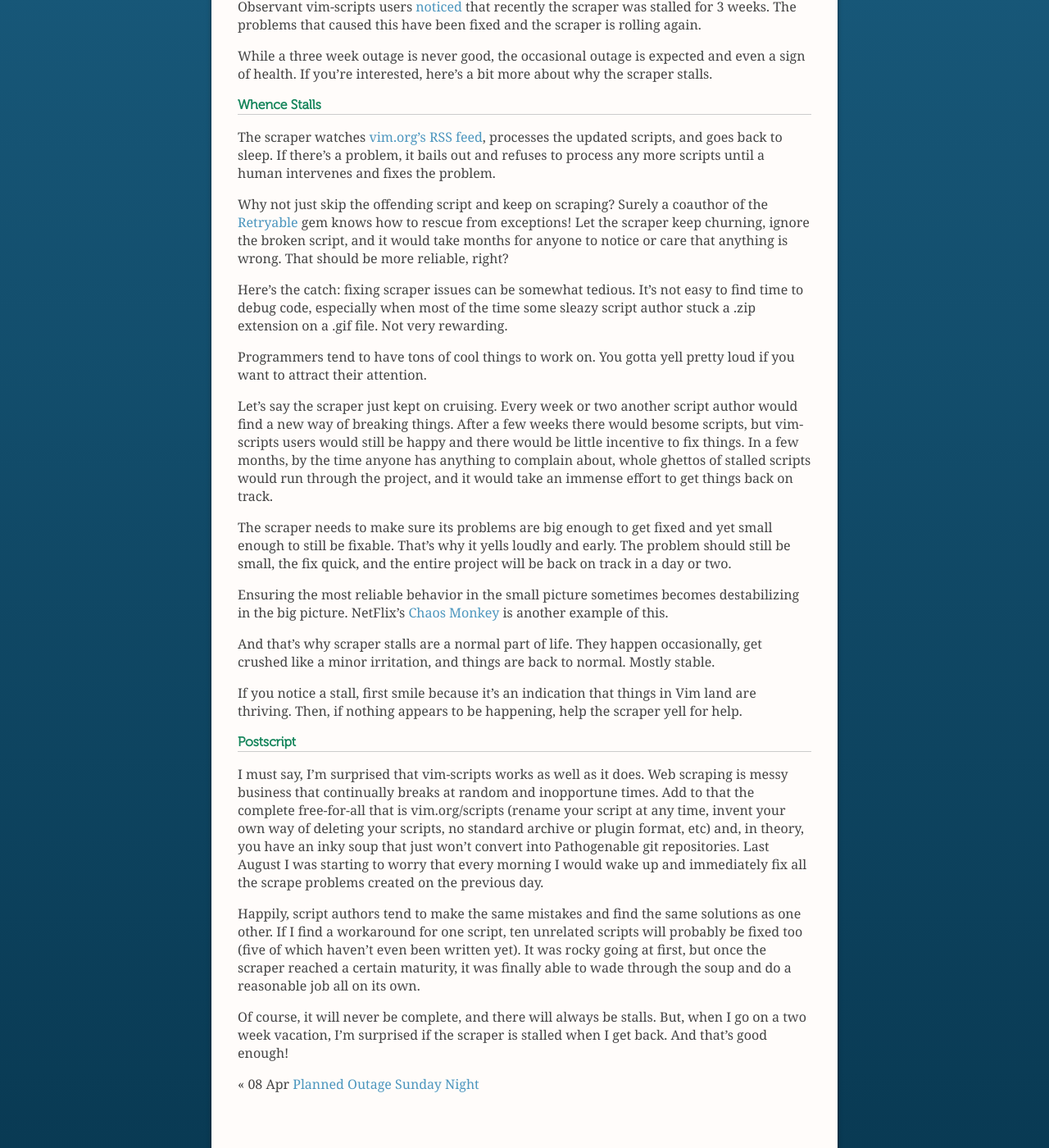
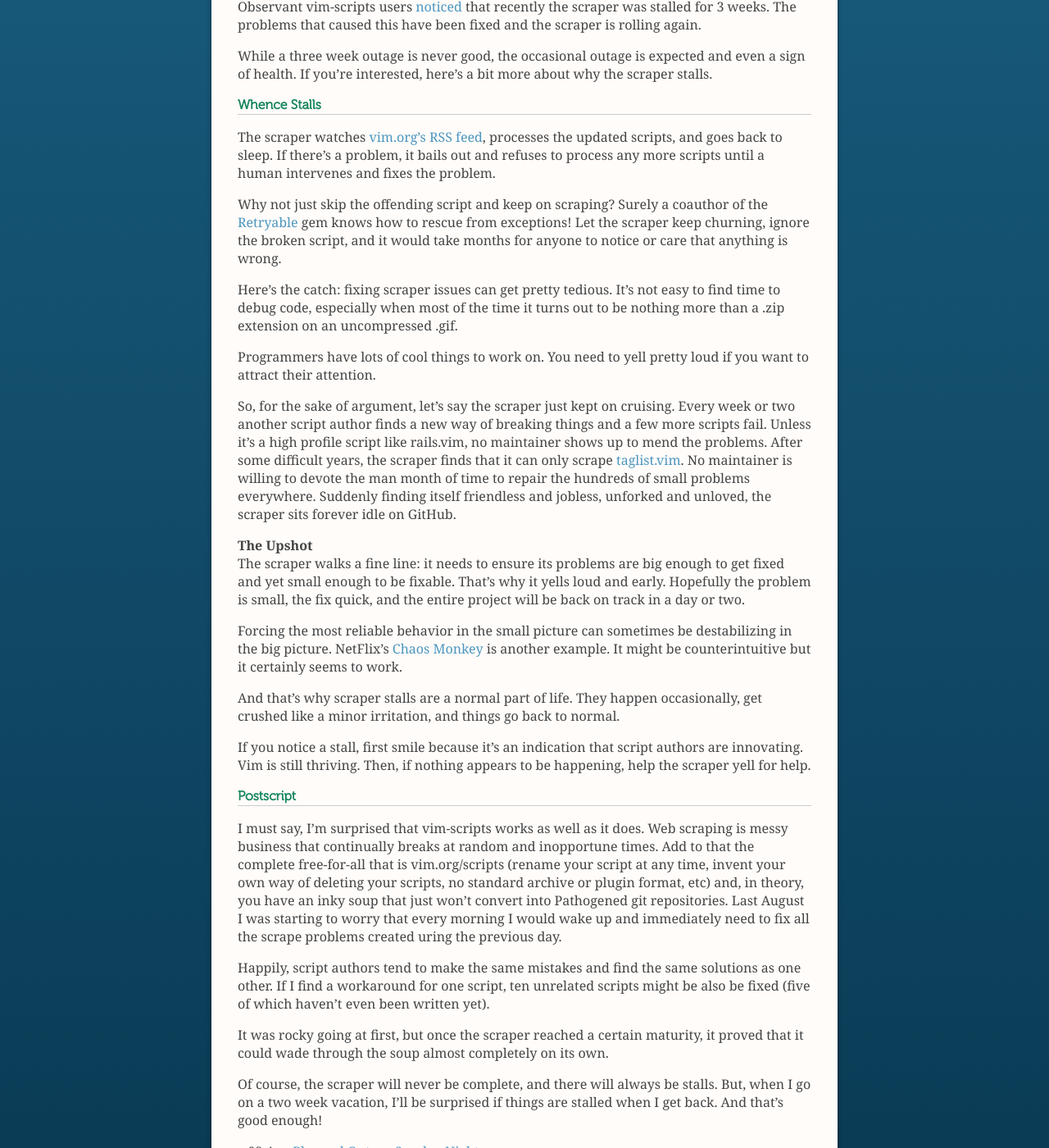
Before and after one commit to vim-scraper/vim-scraper.github.com, a Jekyll site: the page built from news/_posts/2011-06-03-scraper-stalls.md, in a window 1280 px wide and 1400 px high, scrolled down 204 px. Shown: the whole window at 82% size. Built offline with Jekyll 4.4.1, drawn with Linux system fonts in a browser that asks for light colours; Markdown is read by kramdown in place of the engine named in the settings.

Commit message:
arg, can't write for crap

```diff
--- a/news/_posts/2011-06-03-scraper-stalls.md
+++ b/news/_posts/2011-06-03-scraper-stalls.md
@@ -27,42 +27,46 @@
 gem knows how to rescue from exceptions!
 Let the scraper keep churning, ignore the broken script,
 and it would take months for anyone to notice or care that anything is wrong.
-That should be more reliable, right?
 
-Here's the catch: fixing scraper issues can be somewhat tedious.
+Here's the catch: fixing scraper issues can get pretty tedious.
 It's not easy to find time to debug code, especially when most of the
-time some sleazy script author stuck a .zip extension
-on a .gif file.  Not very rewarding.
+time it turns out to be nothing more than a .zip extension
+on an uncompressed .gif.
 
-Programmers tend to have tons of cool things to work on.
-You gotta yell pretty loud if you want to attract their attention.
+Programmers have lots of cool things to work on.
+You need to yell pretty loud if you want to attract their attention.
 
-Let's say the scraper just kept on cruising.
-Every week or two another script author would find a new way of breaking things.
-After a few weeks there would besome scripts, but vim-scripts users
-would still be happy and there would be little incentive to fix things.
-In a few months, by the time anyone has anything to complain about,
-whole ghettos of stalled scripts would run through the project, and it would
-take an immense effort to get things back on track.
+So, for the sake of argument, let's say the scraper just kept on cruising.
+Every week or two another script author finds a new way of breaking things
+and a few more scripts fail.  Unless it's a high profile script like rails.vim,
+no maintainer shows up to mend the problems.  After some difficult years, the scraper
+finds that it can
+only scrape [taglist.vim](http://www.vim.org/scripts/script.php?script_id=273).
+No maintainer is willing to devote the man month of time to repair the hundreds
+of small problems everywhere.
+Suddenly finding itself friendless and jobless, unforked and unloved,
+the scraper sits forever idle on GitHub.
 
-The scraper needs to make sure its problems are
-big enough to get fixed and yet small enough to still be fixable.
-That's why it yells loudly and early.
-The problem should still be small, the fix quick, and the entire project
+##### The Upshot
+
+The scraper walks a fine line: it needs to ensure its problems are
+big enough to get fixed and yet small enough to be fixable.
+That's why it yells loud and early.
+Hopefully the problem is small, the fix quick, and the entire project
 will be back on track in a day or two.
 
-Ensuring the most reliable behavior in the small picture
-sometimes becomes destabilizing in the big picture.
+Forcing the most reliable behavior in the small picture can
+sometimes be destabilizing in the big picture.
 NetFlix's [Chaos Monkey](http://techblog.netflix.com/2010/12/5-lessons-weve-learned-using-aws.html)
-is another example of this.
+is another example.  It might be counterintuitive but it certainly seems to work.
 
 And that's why scraper stalls are a normal part of life.
 They happen occasionally, get crushed like a minor irritation,
-and things are back to normal.  Mostly stable.
+and things go back to normal.
 
 If you notice a stall, first smile because it's an indication that
-things in Vim land are thriving.  Then, if nothing appears to be
-happening, help the scraper yell for help.
+script authors are innovating.  Vim is still thriving.
+Then, if nothing appears to be happening, help the scraper yell for help.
 
 
 ### Postscript
@@ -72,16 +76,17 @@
 Add to that the complete free-for-all that is vim.org/scripts
 (rename your script at any time, invent your own way of deleting your scripts,
 no standard archive or plugin format, etc) and, in theory, you have an inky soup that just won't
-convert into Pathogenable git repositories.  Last August I was starting to worry
-that every morning I would wake up and immediately fix all the
-scrape problems created on the previous day.
+convert into Pathogened git repositories.  Last August I was starting to worry
+that every morning I would wake up and immediately need to fix all the
+scrape problems created uring the previous day.
 
 Happily, script authors tend to make the same mistakes and find the same solutions as one other.
-If I find a workaround for one script, ten unrelated scripts will probably be fixed too (five
+If I find a workaround for one script, ten unrelated scripts might be also be fixed (five
 of which haven't even been written yet).
+
 It was rocky going at first, but once the scraper reached a certain maturity,
-it was finally able to wade through the soup and do a reasonable job all on its own.
+it proved that it could wade through the soup almost completely on its own.
 
-Of course, it will never be complete, and there will always be stalls.
-But, when I go on a two week vacation, I'm surprised if the scraper is
+Of course, the scraper will never be complete, and there will always be stalls.
+But, when I go on a two week vacation, I'll be surprised if things are
 stalled when I get back.  And that's good enough!
```
